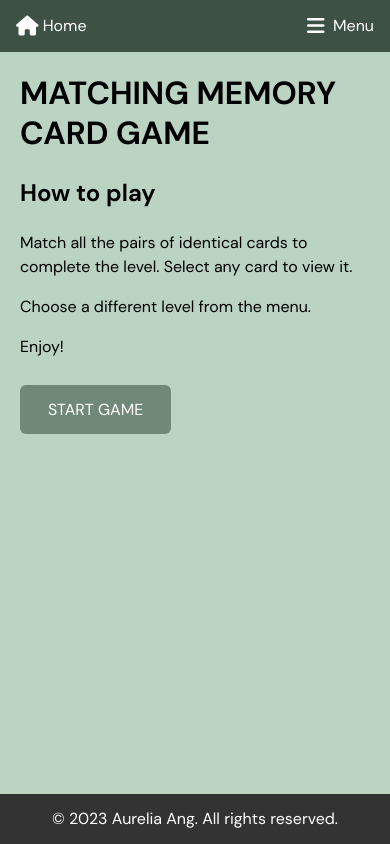
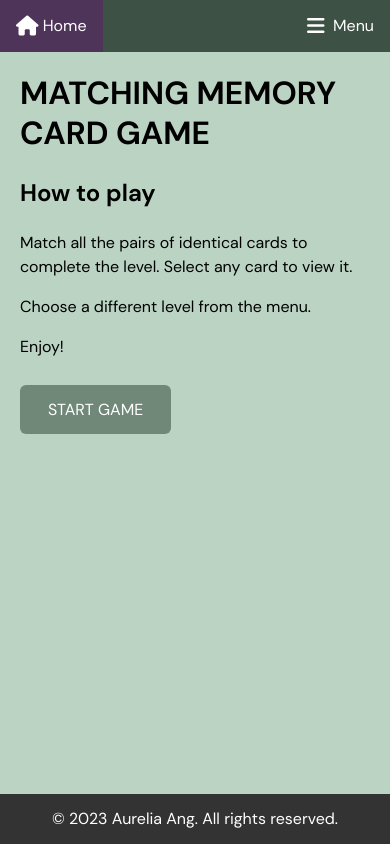
Before and after one commit to awreelyuh/simple-matching-memory-card-game, a plain HTML site: page index.html in a window 390 px wide. Drawn offline with Linux system fonts and the light colour scheme.

Commit message:
fixed hover effect for home anchor on mobile view

```diff
--- a/style.css
+++ b/style.css
@@ -105,7 +105,7 @@ nav a {
     display: block;
     color: #fff;
     text-align: center;
-    padding: 14px 0 14px 0;
+    padding: 14px 0;
     text-decoration: none;
     width: 100%;
 }
@@ -133,6 +133,12 @@ nav a:focus {
     display: block;
     padding: 0 16px;
     text-decoration: none;
+}
+
+.home:hover {
+    background-color: #4f345a;
+    color: #fff;
+    transition: 0.4s;
 }
 
 @media only screen and (min-width: 768px) {
```
